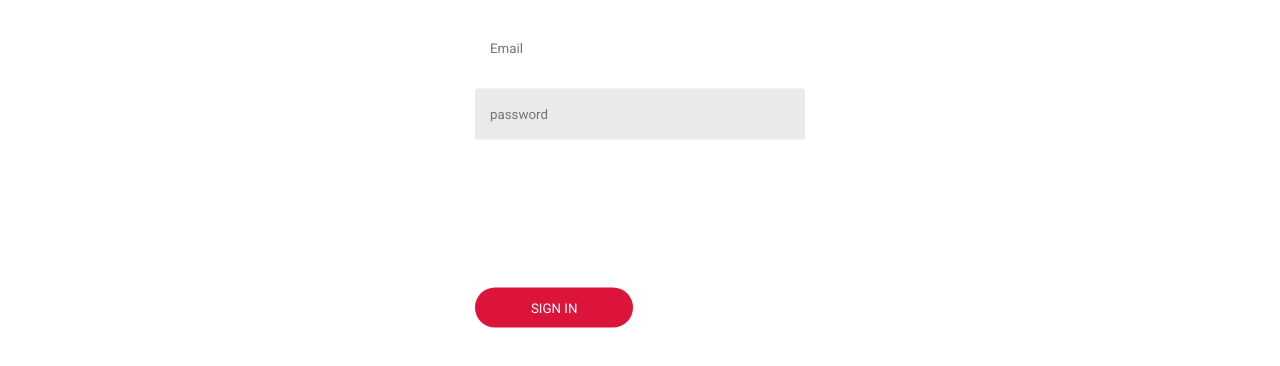
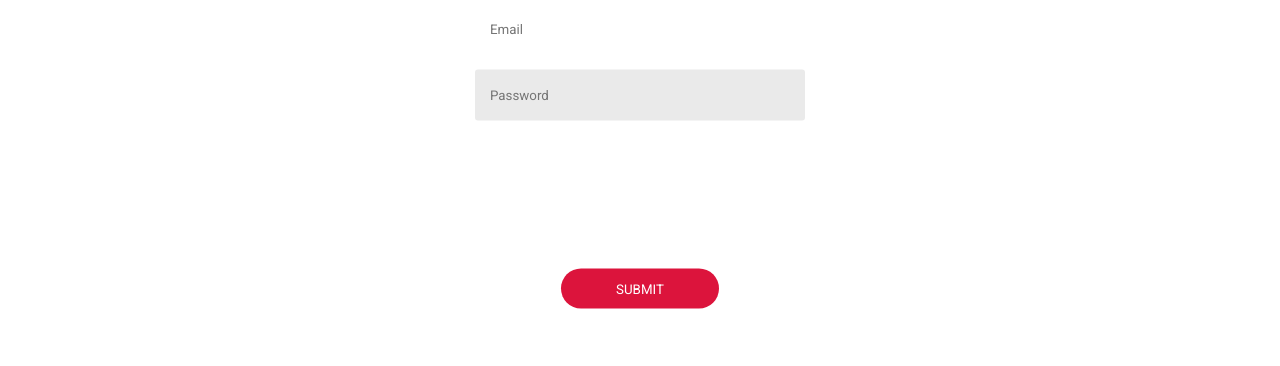
Before and after one commit to RiverXDiamant/e-commerce-mern, a React (Create React App) app: page /login in a window 1280 px wide. Shown: the part 262-628 px from the top of the page. Built offline with nearby package versions, Linux system fonts and the light colour scheme.

Commit message:
updates made to file

```diff
--- a/src/components/LoginForm.js
+++ b/src/components/LoginForm.js
@@ -50,7 +50,7 @@ export default function LoginForm({ setUser }) {
                 <input
                   type="password"
                   name="password"
-                  placeholder="password"
+                  placeholder="Password"
                   value={credentials.password}
                   onChange={handleChange}
                   required
@@ -60,13 +60,14 @@ export default function LoginForm({ setUser }) {
 
             <div className="btn-field">
               <button type="submit" id="signupBtn">
-                SIGN IN
+                SUBMIT
               </button>
             </div>
           </form>
+          <br />
+          <p className="error-message">&nbsp;{error}</p>
         </div>
       </div>
-      <p className="error-message">&nbsp;{error}</p>
     </div>
   );
 }
--- a/src/components/SignUpForm.js
+++ b/src/components/SignUpForm.js
@@ -91,12 +91,13 @@ export default class SignUpForm extends Component {
 
             <div className="btn-field">
               <button type="submit" id="signupBtn" disabled={disable}>
-                SIGN UP
+                SUBMIT
               </button>
             </div>
           </form>
+          <br />
+          <p className="error-message">&#160;{this.state.error}</p>
         </div>
-        <p className="error-message">&#160;{this.state.error}</p>
       </div>
     );
   }
--- a/src/index.scss
+++ b/src/index.scss
@@ -291,7 +291,7 @@ li {
   border-radius: 3px;
   display: flex;
   align-items: center;
-  max-height: 65px;
+  max-height: 60px;
   transition: max-height 0.5s;
   overflow: hidden;
 }
@@ -320,7 +320,7 @@ form p a {
 .btn-field {
   width: 100%;
   display: flex;
-  justify-content: space-between;
+  justify-content: center;
 }
 
 .btn-field button {
@@ -332,7 +332,7 @@ form p a {
   border: 0;
   outline: 0;
   cursor: pointer;
-  transition: background 1s;
+  transition:ease-in;
 }
 
 .input-group {
@@ -343,3 +343,9 @@ form p a {
   background-color: #eaeaea;
   color: #555;
 }
+
+// .authPage {
+//   display: flex;
+//   justify-content: center;
+
+// }
--- a/src/pages/AuthPage.js
+++ b/src/pages/AuthPage.js
@@ -11,7 +11,7 @@ export default function AuthPage({ setUser }) {
     <main>
       <div>
         {/* <Logo /> */}
-        <h3 onClick={() => setShowLogin(!showLogin)}>
+        <h3 className="authPage" onClick={() => setShowLogin(!showLogin)}>
           {showLogin ? "SIGN UP" : "LOG IN"}
         </h3>
       </div>
```
Also changed, not shown: package.json (+1 -54 lines), src/pages/Login.js (deleted, +0 -11 lines), 1 other file (tests, documents, lock files or other folders).
